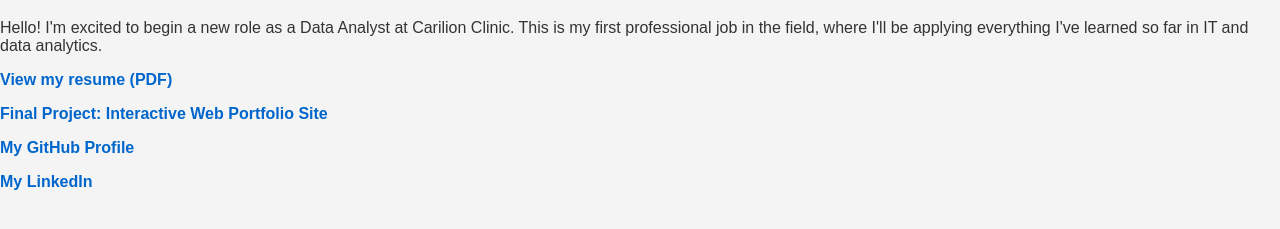
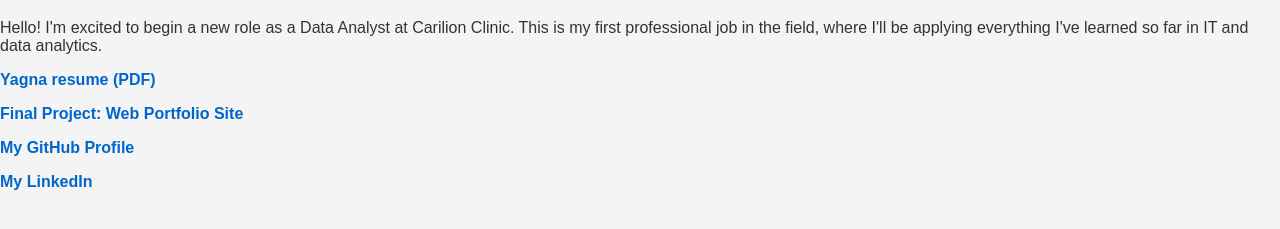
Before and after one commit to yagna0/Resume, a plain HTML site: page index.html in a window 1280 px wide. Shown: the part 61-290 px from the top of the page. Drawn offline with Linux system fonts and the light colour scheme.

Commit message:
fixing error

```diff
--- a/index.html
+++ b/index.html
@@ -11,9 +11,9 @@
     <h1>Yagna Tanawala</h1>
     <p>Hello! I'm excited to begin a new role as a Data Analyst at Carilion Clinic. This is my first professional job in the field, where I'll be applying everything I've learned so far in IT and data analytics.</p>
 
-    <p><a href="Yagna-Tanawala-IT-Resume-2.pdf" target="_blank">View my resume (PDF)</a></p>
+    <p><a href="Yagna Tanawala's IT Resume 2.pdf" target="_blank"> Yagna resume (PDF)</a></p>
 
-    <p><a href="https://yagna0.github.io/mypages/" target="_blank">Final Project: Interactive Web Portfolio Site</a></p>
+    <p><a href="https://yagna0.github.io/mypages/" target="_blank">Final Project: Web Portfolio Site</a></p>
 
     <p><a href="https://github.com/yagna0" target="_blank">My GitHub Profile</a></p>
     <p><a href="https://www.linkedin.com/in/yagna-tanawala-b36562112/" target="_blank">My LinkedIn</a></p>
```
